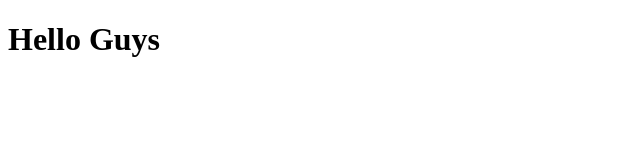
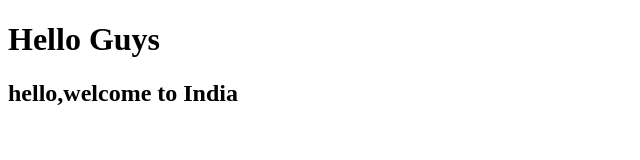
Before and after one commit to arpita-mane/Mane_Repo, a plain HTML site: page index.html in a window 1280 px wide. Shown: the whole page, without its empty margins (0-640 px from the left). Drawn offline with Linux system fonts and the light colour scheme.

Commit message:
this is v2

```diff
--- a/index.html
+++ b/index.html
@@ -4,9 +4,11 @@
     <meta charset="UTF-8">
     <meta name="viewport" content="width=device-width, initial-scale=1.0">
     <title>Document</title>
+
 </head>
 <body>
     <h1>Hello Guys</h1>
+    <h2>hello,welcome to India</h2>
 
 </body>
 </html>
```
